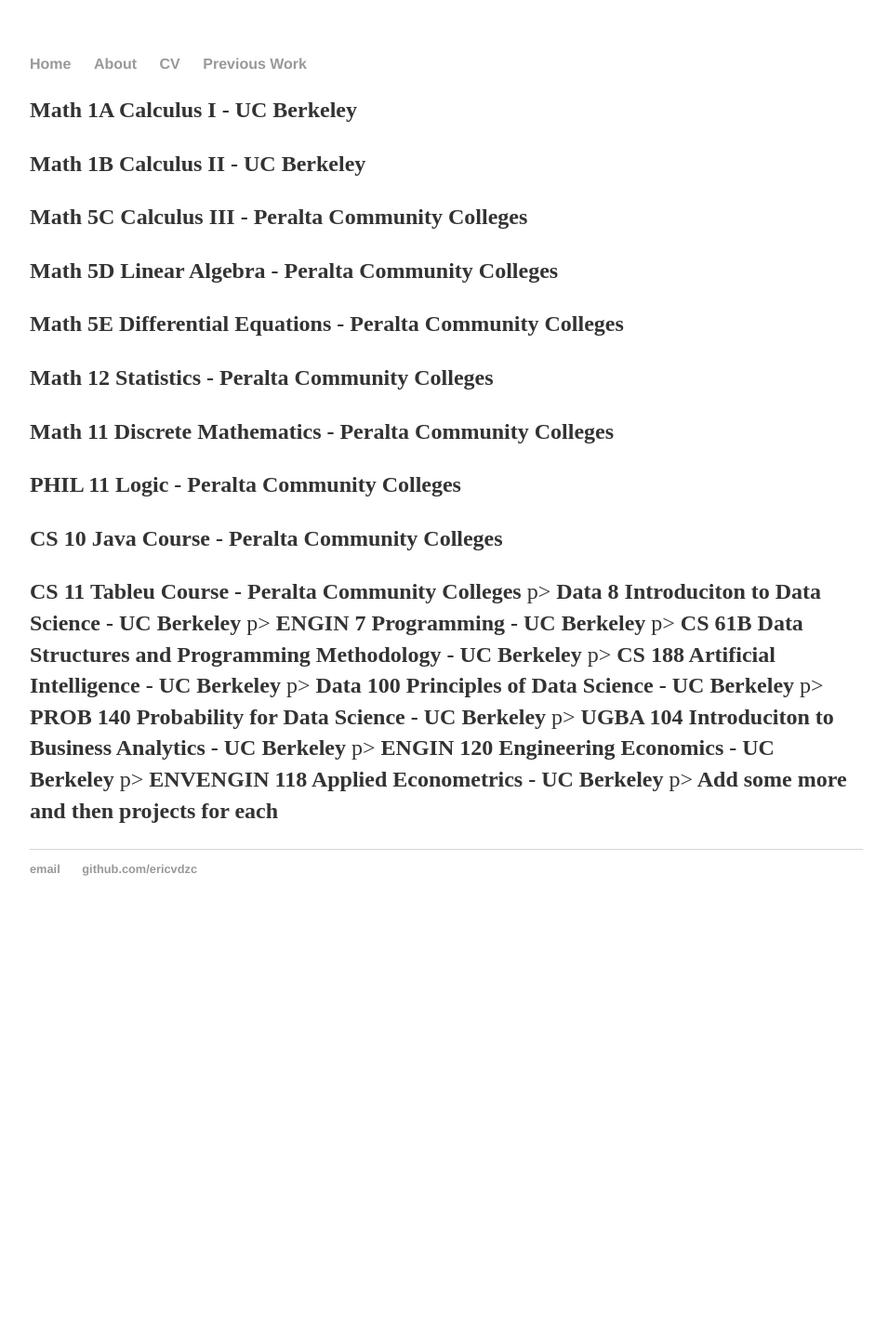
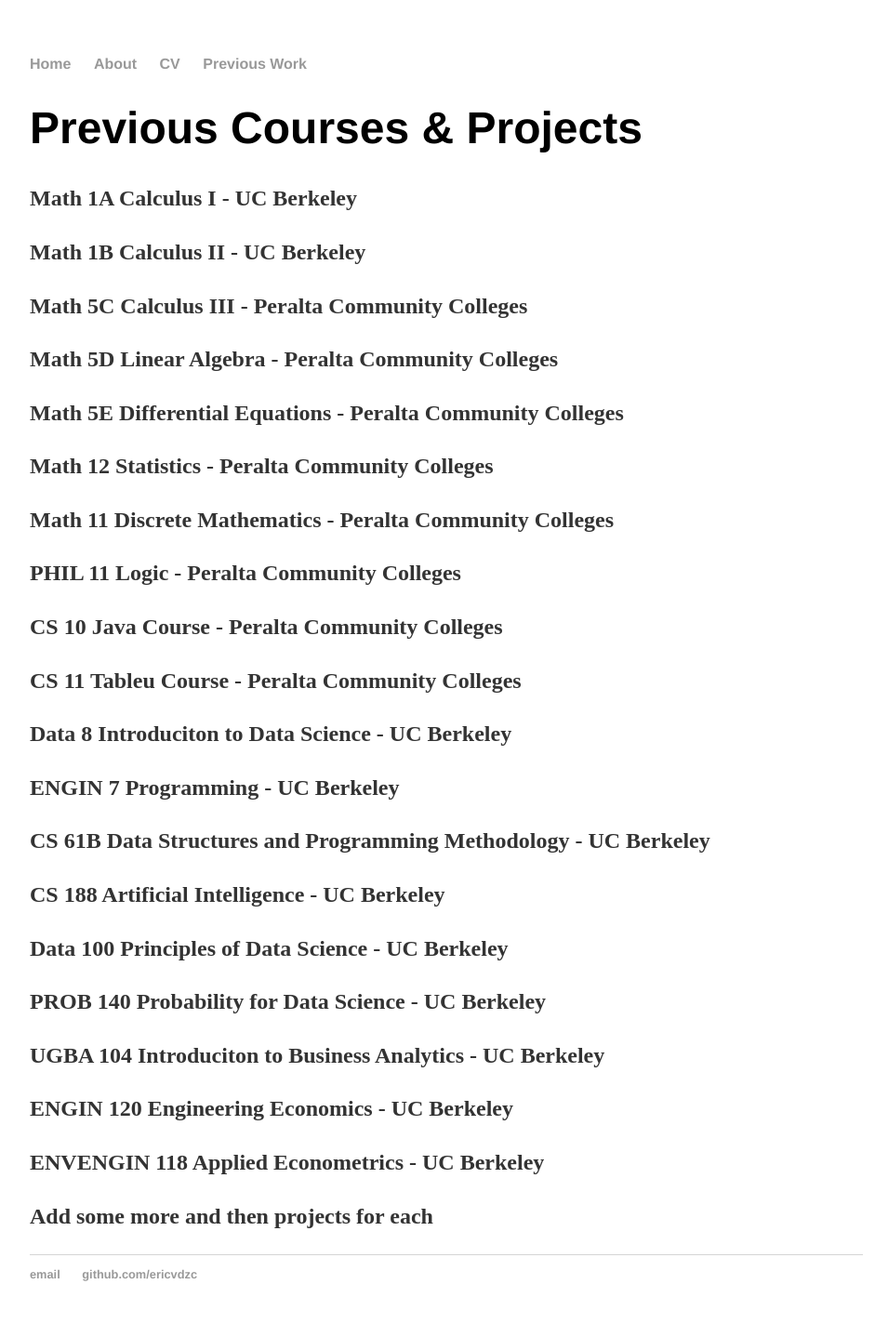
Before and after one commit to ericvdzc/ericvdzc.github.io, a Jekyll site: the page built from pw/index.html, in a window 1280 px wide. Shown: the whole page at 93% size, without its empty margins (160-1101 px from the left). Built offline with Jekyll 4.4.1, drawn with Linux system fonts in a browser that asks for light colours; before the commit the page ends 1002 px from its top, so only the background shows below that.

Commit message:
Update index.html

```diff
--- a/pw/index.html
+++ b/pw/index.html
@@ -5,7 +5,7 @@
 
 	<div class="pw">
 
-
+		<h1> Previous Courses & Projects </h1>
 		<p><strong> Math 1A Calculus I - UC Berkeley </strong>
 		<p><strong> Math 1B Calculus II - UC Berkeley </strong>
 		<p><strong> Math 5C Calculus III - Peralta Community Colleges </strong>
@@ -16,16 +16,16 @@
 		<p><strong> PHIL 11 Logic - Peralta Community Colleges </strong>
 		<p><strong> CS 10 Java Course - Peralta Community Colleges </strong>
 		<p><strong> CS 11 Tableu Course - Peralta Community Colleges </strong>
-		p><strong> Data 8 Introduciton to Data Science - UC Berkeley </strong>
-		p><strong> ENGIN 7 Programming - UC Berkeley </strong>
-		p><strong> CS 61B Data Structures and Programming Methodology - UC Berkeley </strong>
-		p><strong> CS 188 Artificial Intelligence - UC Berkeley </strong>
-		p><strong> Data 100 Principles of Data Science - UC Berkeley </strong>
-		p><strong> PROB 140 Probability for Data Science - UC Berkeley </strong>
-		p><strong> UGBA 104 Introduciton to Business Analytics - UC Berkeley </strong>
-		p><strong> ENGIN 120 Engineering Economics  - UC Berkeley </strong>
-		p><strong> ENVENGIN 118 Applied Econometrics - UC Berkeley </strong>
-		p><strong> Add some more and then projects for each</strong>
+		<p><strong> Data 8 Introduciton to Data Science - UC Berkeley </strong>
+		<p><strong> ENGIN 7 Programming - UC Berkeley </strong>
+		<p><strong> CS 61B Data Structures and Programming Methodology - UC Berkeley </strong>
+		<p><strong> CS 188 Artificial Intelligence - UC Berkeley </strong>
+		<p><strong> Data 100 Principles of Data Science - UC Berkeley </strong>
+		<p><strong> PROB 140 Probability for Data Science - UC Berkeley </strong>
+		<p><strong> UGBA 104 Introduciton to Business Analytics - UC Berkeley </strong>
+		<p><strong> ENGIN 120 Engineering Economics  - UC Berkeley </strong>
+		<p><strong> ENVENGIN 118 Applied Econometrics - UC Berkeley </strong>
+		<p><strong> Add some more and then projects for each</strong>
 
 
 
```
